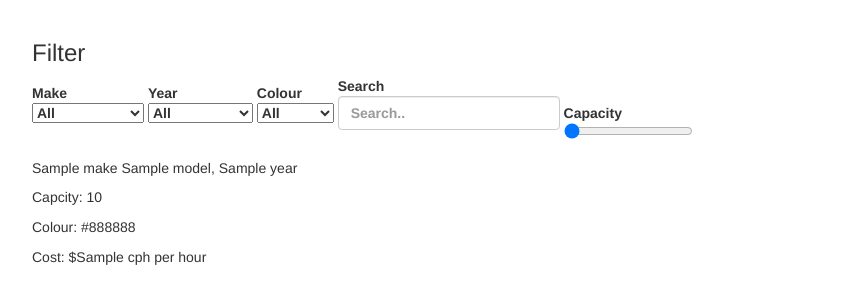
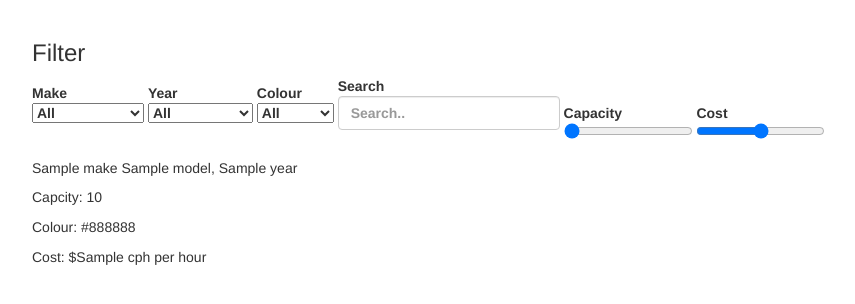
Before and after one commit to jordanwoodroffe/Rental-management, a Flask app: page /search in a window 1280 px wide. Shown: the part 97-401 px from the top of the page, without its empty margins (38-893 px from the left). Run offline with Flask 2, Linux system fonts and the light colour scheme; the visitor is signed in with stand-in values (Sample User, id 1); tables that the repository leaves empty hold one stand-in row (values such as "Sample post"); a database or web service that is not in the repository returns one stand-in record (values such as "Sample title"); data that the repository does not hold is empty; parts of the project's set-up code (start-up, migrations or seed data) failed here and were passed over; some libraries are stand-ins or nearby versions.

Commit message:
add cost filter to search

```diff
--- a/static/scripts/search.js
+++ b/static/scripts/search.js
@@ -56,13 +56,16 @@ function filter() {
   colourVal = document.getElementById('colour-filter').value
   capacityVal = document.getElementById('capacity-filter').value
   searchVal = document.getElementById('search-box').value
+  costVal = document.getElementById('cost-filter').value
 
   var x = document.getElementsByClassName("car");
   for (var i = 0; i < x.length; i++) {
     var make = x[i].querySelectorAll(".make-value")[0].innerHTML
     var colour = x[i].querySelectorAll(".colour-value")[0].innerHTML.substring(8)
     var capacity = x[i].querySelectorAll(".capacity-value")[0].innerHTML.substring(9)
-    if ((!make.toLowerCase().includes(searchVal.toLowerCase()) && searchVal != "") || (!make.includes(makeVal) && makeVal != 'All' )|| (!make.includes(yearVal) && yearVal != 'All' ) || (colour != colourVal && colourVal != 'All' ) || parseInt(capacity) < parseInt(capacityVal)){
+    var cost = x[i].querySelectorAll(".cost-value")[0].innerHTML.substr(7, x[i].querySelectorAll(".cost-value")[0].innerHTML.indexOf(' '))
+
+    if ((parseInt(cost) < parseInt(costVal)) || (!make.toLowerCase().includes(searchVal.toLowerCase()) && searchVal != "") || (!make.includes(makeVal) && makeVal != 'All' )|| (!make.includes(yearVal) && yearVal != 'All' ) || (colour != colourVal && colourVal != 'All' ) || (parseInt(capacity) < parseInt(capacityVal))){
       x[i].style.display = "none";
     } else {
       x[i].style.display = "inline-block";
--- a/templates/search.html
+++ b/templates/search.html
@@ -51,6 +51,13 @@
                 <output for="capacityVal" onforminput="value = capacityVal.valueAsNumber;"></output>
               </div>
           </label>
+          <label>
+            <div>Cost</div>
+              <div class="slidecontainer">
+                <input type="range" class="custom-range" value="{{ attributes['cost'] | min }}" min="{{ attributes['cost'] | min }}" max="{{ attributes['cost'] | max}}" class="slider" id="cost-filter" oninput="filter()" name="costVal">
+                <output for="costVal" onforminput="value = costVal.valueAsNumber;"></output>
+              </div>
+          </label>
         </div>
         <div class="card-columns">
           {% for car in cars %}
@@ -59,7 +66,7 @@
                 <h5 class="card-title make-value">{{car.model.make}} {{car.model.model}}, {{car.model.year}}</h5>
                 <p class="card-text capacity-value">Capcity: {{car.model.capacity}}</p>
                 <p class="card-text colour-value">Colour: {{car.model.colour}}</p>
-                <p class="card-text">Cost: ${{car.cph}} per hour</p>
+                <p class="card-text cost-value">Cost: ${{car.cph}} per hour</p>
               </div>
             </div>
           {% endfor %}
--- a/website.py
+++ b/website.py
@@ -254,6 +254,8 @@ def search_cars():
                 attributes['colour'].add(car['model']['colour'])
                 attributes['year'].add(car['model']['year'])
                 attributes['capacity'].add(car['model']['capacity'])
+                attributes['cost'].add(car['cph'])
+
             return render_template("search.html", cars=cars.json(), attributes=attributes)
 
     return redirect(url_for('site.login'))
```
